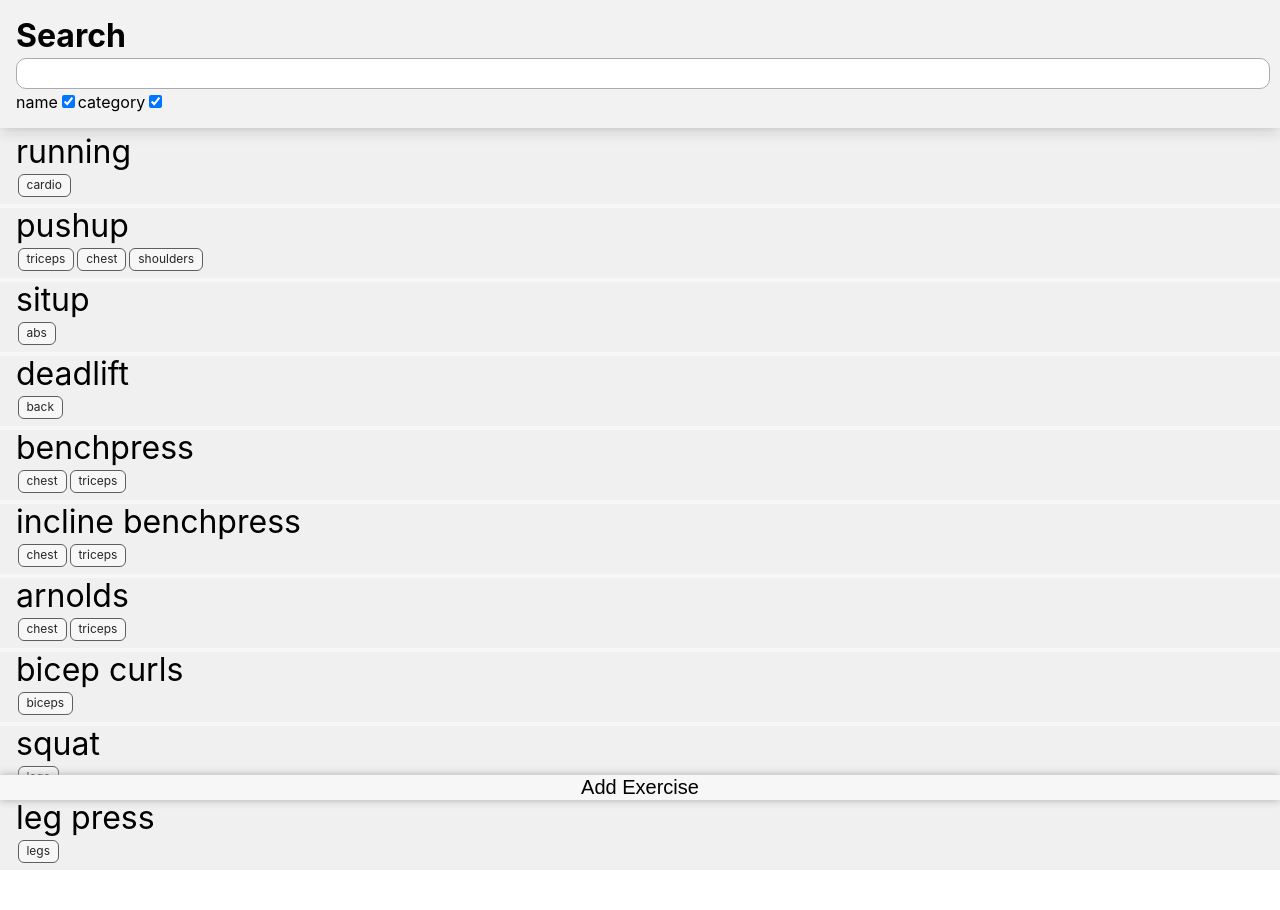
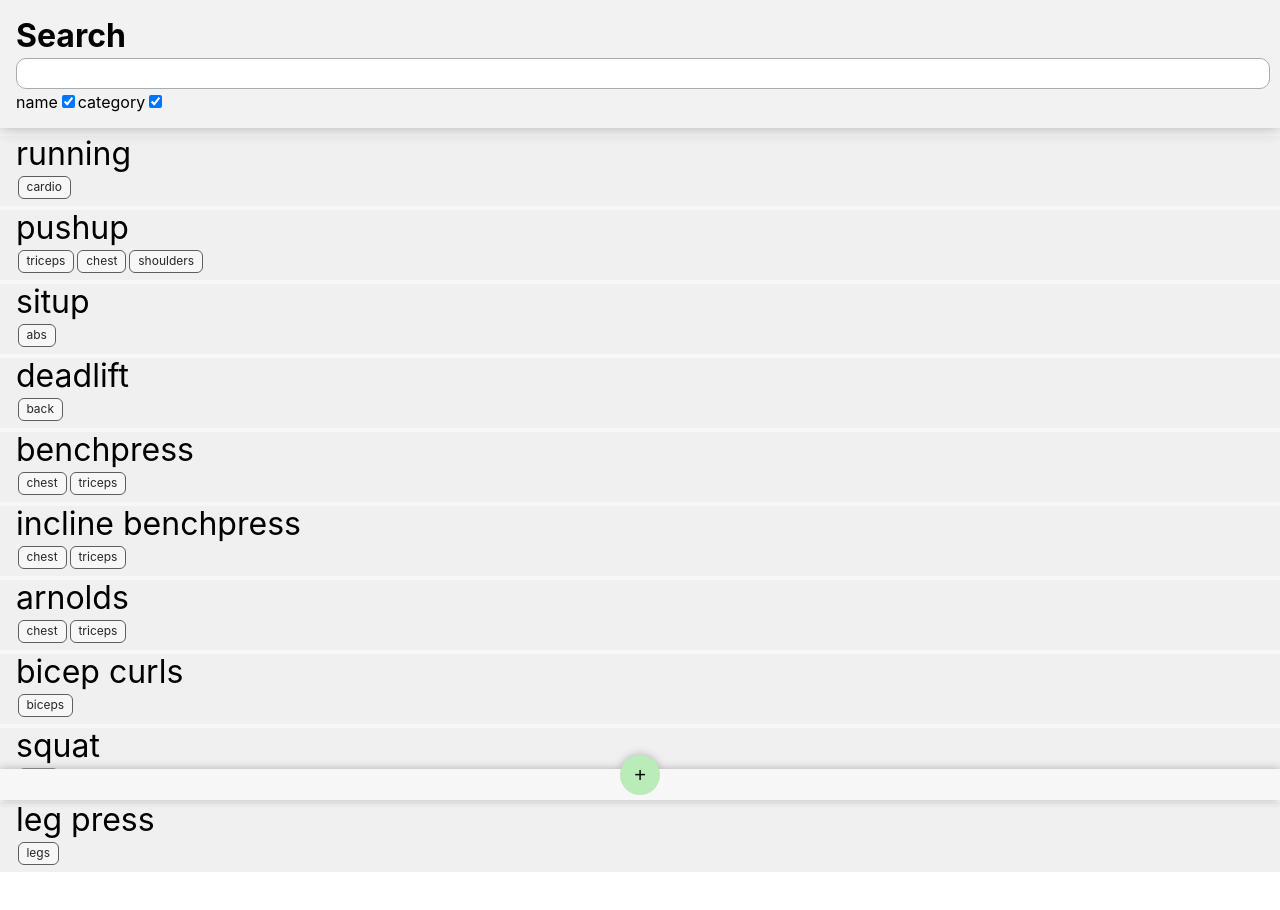
Before and after one commit to MDBoticano/gym-react, a React (Create React App) app: page / in a window 1280 px wide. Shown: the top 910 px of the page. Built offline with nearby package versions, Linux system fonts and the light colour scheme; data requests are answered from the project's data file.

Commit message:
More form styling, still not satisfied

```diff
--- a/src/AddExercise.css
+++ b/src/AddExercise.css
@@ -4,27 +4,44 @@
 
 #AddExercise {
   width: 100%;
-  background-color: var(--form-color);
   filter: drop-shadow(0 0 0.25rem hsl(0, 0%, 67%));
-
   position: sticky;
   bottom: 0;
 }
 
-#AddExercise .hidden {
-  display: none;
+#AddExercise.formIsClosed {
+  background: rgb(247,247,247);
+  background: rgb(247,247,247);
+  background: linear-gradient(
+    0deg,
+    hsla(0, 0%, 97%, 1) 0%,
+    hsla(0, 0%, 97%, 1) 70%,
+    hsla(0, 0%, 97%, 0) 70%,
+    hsla(0, 0%, 97%, 0) 100%);
+}
+
+#AddExercise.formIsOpen {
+  background-color: var(--form-color);
 }
 
 #addExerciseToggle {
   font-size: 1.25em;
   display: block;
-  margin: 0 auto;
+  margin: 0 auto .25em auto;
   background-color: var(--form-color);
   border: none;
 }
 
-.closeForm {
-  margin: 1em 1em 0 0;
+#addExerciseToggle.openForm {
+  height: 2em;
+  width: 2em;
+  border-radius: 1em;
+  background-color: rgb(185, 236, 185);
+}
+
+#addExerciseToggle.closeForm {
+  font-family: monospace;
+  margin: .5em .5em 0 0;
   float: right;
   font-size: 1em;
   color: hsl(0, 0%, 75%)
@@ -44,6 +61,10 @@
   display: block;
 }
 
+.hidden {
+  display: none;
+}
+
 .formField {
   margin: .5em 0;
 }
--- a/src/AddExercise.js
+++ b/src/AddExercise.js
@@ -5,35 +5,41 @@ const AddExercise = ({ submitExercise, nameHandler, formName,
   categoriesHandler, formCategories }) => {
 
   const formVisibleText = 'X'
-  const formInvisibleText = 'Add Exercise'
+  const formInvisibleText = '+'
 
   const [formIsVisible, setFormIsVisible] = useState(false)
   const [formToggleText, setFormToggleText] = useState(formInvisibleText)
 
   const toggleForm = () => {
     if (!formIsVisible) {
+      document.getElementById('AddExercise').classList.remove('formIsClosed')
+      document.getElementById('AddExercise').classList.add('formIsOpen')
       document.getElementById('newExerciseForm').classList.remove('hidden')
+      document.getElementById('addExerciseToggle').classList.remove('openForm')
       document.getElementById('addExerciseToggle').classList.add('closeForm')
       setFormIsVisible(true)
       setFormToggleText(formVisibleText)
     } else if (formIsVisible) {
+      document.getElementById('AddExercise').classList.remove('formIsOpen')
+      document.getElementById('AddExercise').classList.add('formIsClosed')
       document.getElementById('newExerciseForm').classList.add('hidden')
       document.getElementById('addExerciseToggle').classList.remove('closeForm')
+      document.getElementById('addExerciseToggle').classList.add('openForm')
       setFormIsVisible(false)
       setFormToggleText(formInvisibleText)
     }
   }
 
   return (
-    <div id="AddExercise">
-      <button id="addExerciseToggle" onClick={toggleForm}>
+    <div id="AddExercise" className="formIsClosed">
+      <button id="addExerciseToggle" className="openForm" onClick={toggleForm}>
         {formToggleText}
       </button>
       <form id="newExerciseForm" className="hidden" onSubmit={submitExercise}>
         <div id="formName" className="formField">
           <label htmlFor="name">name</label>
           <input id="formNameInput"
-            type="text"  name="exercise_name"
+            type="text" name="exercise_name"
             onChange={nameHandler} value={formName}
           />
         </div>
--- a/src/Filter.css
+++ b/src/Filter.css
@@ -1,7 +1,8 @@
 #Filter {
+  margin: 0 0 .125em 0;
+  padding: 1em;
   position: sticky;
   top: 0px;
-  padding: 1em;
   background-color: hsl(0, 0%, 95%);
   filter: drop-shadow(0 0 0.5rem hsl(0, 0%, 67%));
 }
```
